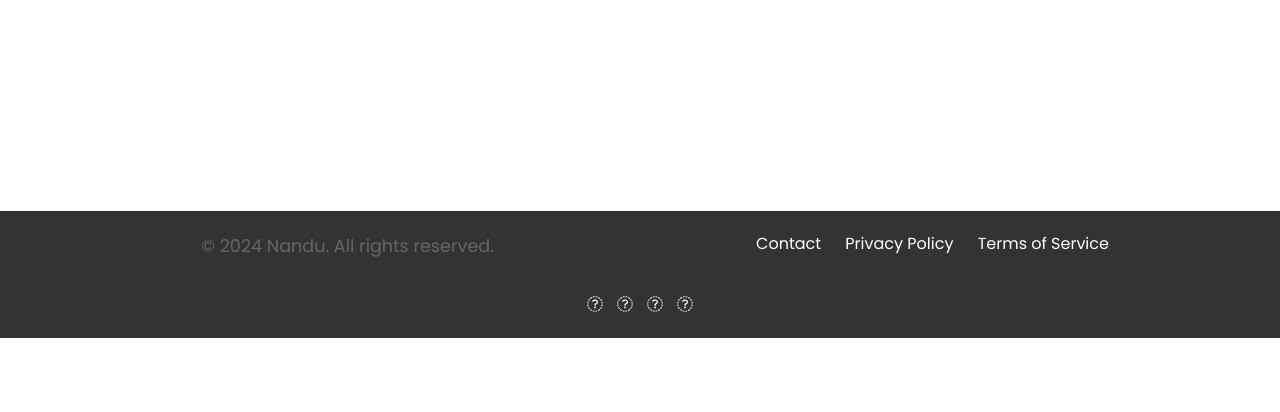
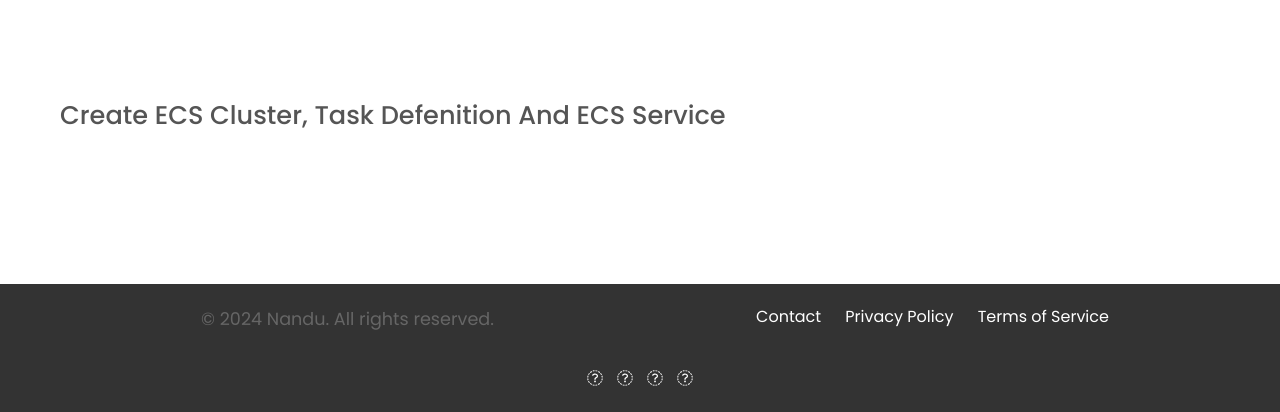
Before and after one commit to pinnnacl/portfolio_nandu, a plain HTML site: page Vprofile_docker.html in a window 1280 px wide. Shown: the part 4152-4564 px from the top of the page. Before the commit the page ends 4490 px from the top, so only its background shows below. Drawn offline with Linux system fonts and the light colour scheme.

Commit message:
Create ECS Cluster

```diff
--- a/Vprofile_docker.html
+++ b/Vprofile_docker.html
@@ -338,6 +338,7 @@ pipeline {
                 </code></pre>
             </div><br><br><br><br>
             <img src="assets/images/project/img_p3_5.jpg" alt="Project Image" style="display: block; margin: auto;"><br><br><br><br>
+            <h3>Create ECS Cluster, task defenition and ECS service</h3><br>
            </p>
     </div>
     <!-- Footer -->
```
